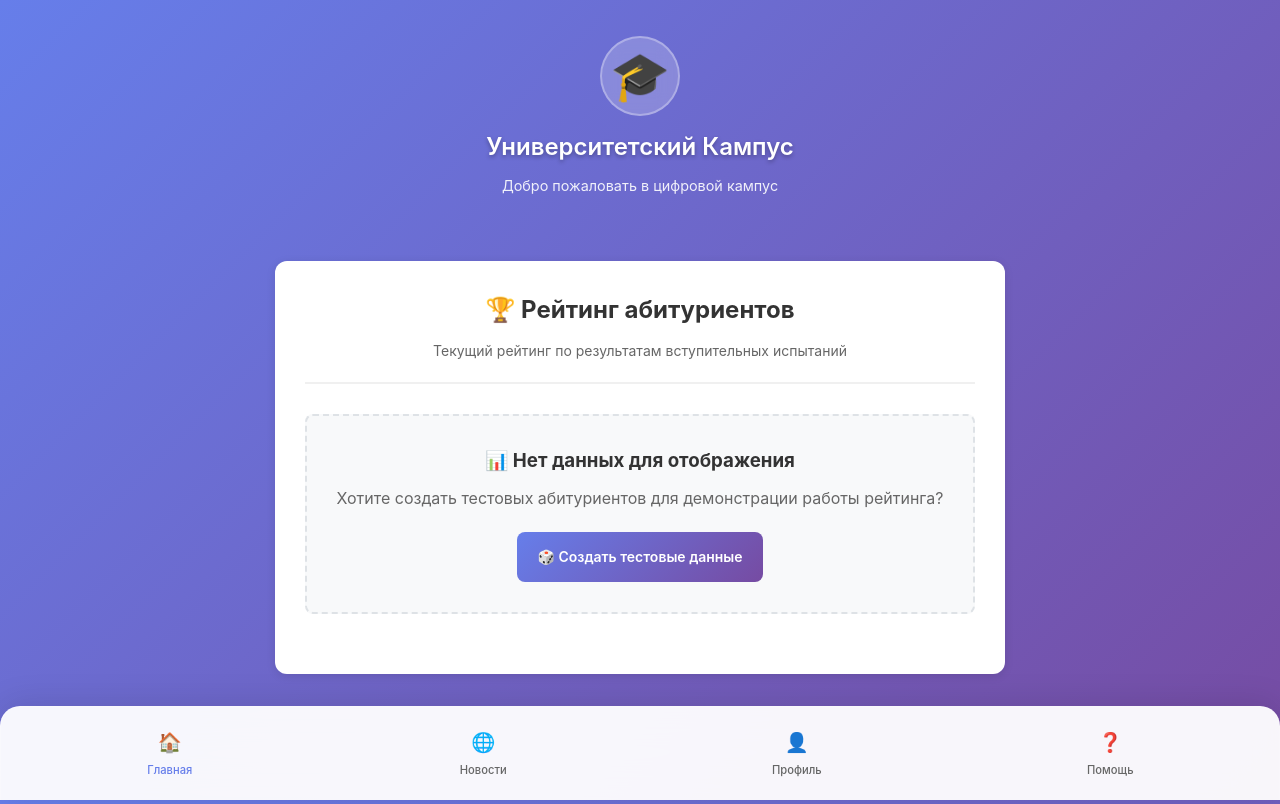
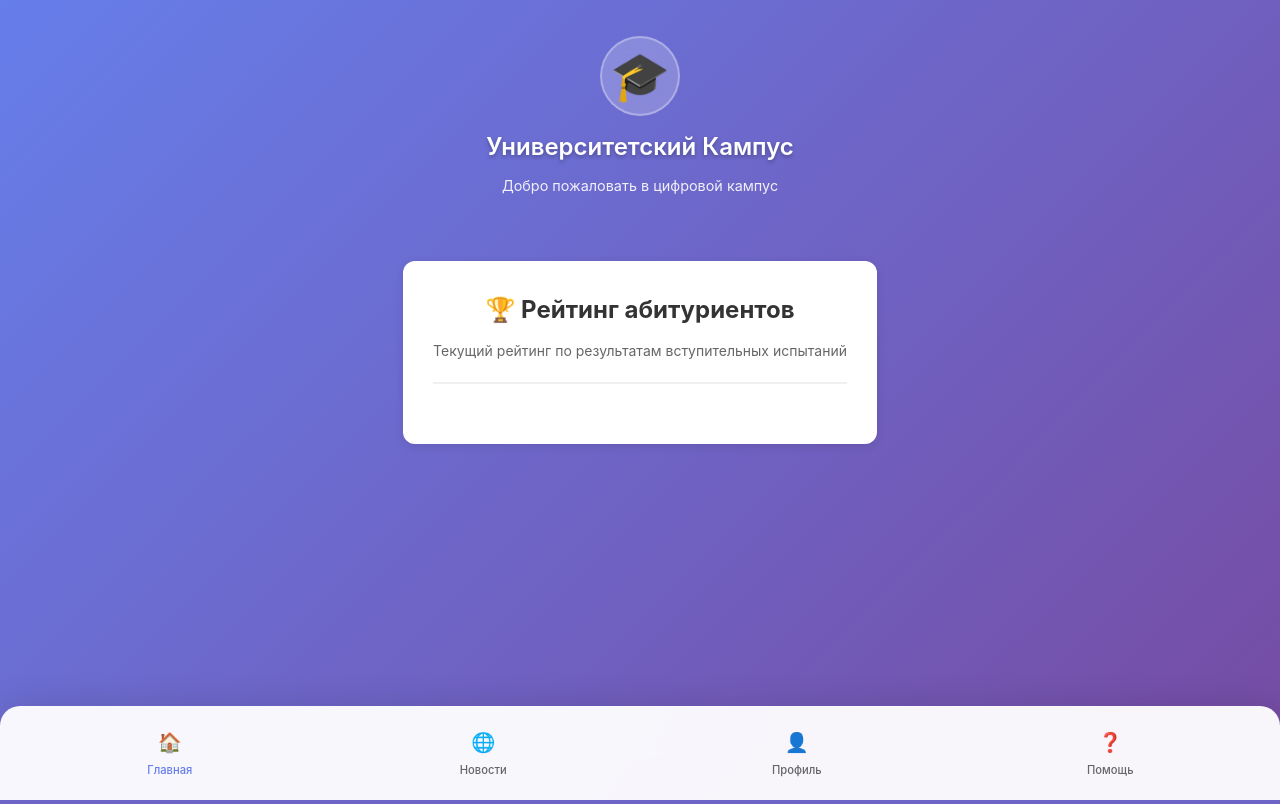
Before and after one commit to Adopten123/lisp_team_or_envelope_team, a Django app: page /applicant_rating/ in a window 1280 px wide. Run offline with Django 5.2, Linux system fonts and the light colour scheme; data that the repository does not hold is empty; some libraries are stand-ins or nearby versions.

Commit message:
review applicant.py

```diff
--- a/main/templates/main/applicant_rating/applicant_rating.html
+++ b/main/templates/main/applicant_rating/applicant_rating.html
@@ -20,19 +20,6 @@
                 {{ message }}
             </div>
             {% endfor %}
-        </div>
-        {% endif %}
-
-        <!-- Кнопка генерации тестовых данных -->
-        {% if not ranked_applicants %}
-        <div class="test-data-section">
-            <div class="test-data-card">
-                <h3>📊 Нет данных для отображения</h3>
-                <p>Хотите создать тестовых абитуриентов для демонстрации работы рейтинга?</p>
-                <a href="{% url 'generate_test_applicants' %}" class="submit-btn">
-                    🎲 Создать тестовые данные
-                </a>
-            </div>
         </div>
         {% endif %}
 
--- a/main/views/admission_request.py
+++ b/main/views/admission_request.py
@@ -6,7 +6,9 @@ REQUEST_SUCCESSFUL = '✅ Ваше заявление успешно отпра
 REQUEST_ERROR = '❌ Произошла ошибка при отправке заявления'
 
 def admission_request_page(request):
-    """Страница подачи заявления на поступление"""
+    """
+    Страница подачи заявления на поступление
+    """
     if request.method == 'POST':
         form = AdmissionRequestForm(request.POST)
         if form.is_valid():
--- a/main/views/applicant.py
+++ b/main/views/applicant.py
@@ -4,35 +4,38 @@ from django.db.models import Sum, Avg, Count
 from ..models import Applicant, ApplicantExam
 
 def applicant_rating(request):
-    """Рейтинг абитуриентов на основе существующих моделей"""
+    """
+    Рейтинг абитуриентов на основе существующих моделей
+    """
+    applicants_with_scores = (Applicant.objects
+        .select_related('person')
+        .prefetch_related('exams')
+        .annotate(
+            total_score=Sum('exams__score'),
+            exams_count=Count('exams')
+        )
+        .filter(exams_count__gt=0)
+        .order_by('-total_score')
+    )
 
-    # Получаем абитуриентов с подсчитанным общим баллом
-    applicants_with_scores = Applicant.objects.select_related('person').prefetch_related('exams').annotate(
-        total_score=Sum('exams__score'),
-        exams_count=Count('exams')
-    ).filter(exams_count__gt=0).order_by('-total_score')
+    ranked_applicants = []
 
-    # Добавляем позиции в рейтинге
-    ranked_applicants = []
     for position, applicant in enumerate(applicants_with_scores, 1):
         ranked_applicants.append({
             'position': position,
             'applicant': applicant,
             'total_score': applicant.total_score or 0,
-            'exams': applicant.exams.all()  # prefetched экзамены
+            'exams': applicant.exams.all()
         })
 
-    # Общая статистика
     total_applicants = applicants_with_scores.count()
 
-    # Статистика по экзаменам
     exam_stats = ApplicantExam.objects.aggregate(
         avg_score=Avg('score'),
         total_exams=Count('id'),
         max_score=Sum('score')
     )
 
-    # Статистика по типам экзаменов
     exam_types = ApplicantExam.objects.values('exam_type').annotate(
         count=Count('id'),
         avg_score=Avg('score')
--- a/main/views/index.py
+++ b/main/views/index.py
@@ -7,7 +7,7 @@ def index(request):
     """Главная страница"""
 
     #menu_buttons = get_menu_buttons("University Moderator 3lvl")
-    menu_buttons = get_menu_buttons("Guest")
+    menu_buttons = get_menu_buttons("Applicant")
     student = Student.objects.filter(pk=1).first()
     person = student.person
     group = person.student.student_group
```
